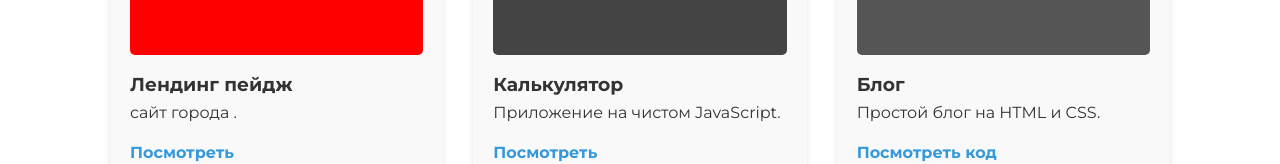
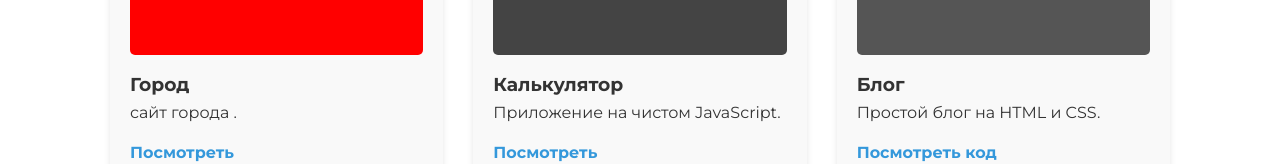
Before and after one commit to lopata11/Bulignick, a plain HTML site: page index.html in a window 1280 px wide. Shown: the part 1416-1580 px from the top of the page. Drawn offline with Linux system fonts and the light colour scheme.

Commit message:
Update index.html

```diff
--- a/index.html
+++ b/index.html
@@ -60,7 +60,7 @@
                 <!-- Карточка проекта 1 -->
                 <div class="project-card">
                     <div class="card-image" style="background-color: #ff0000;"></div>
-                    <h3>Лендинг пейдж</h3>
+                    <h3>Город</h3>
                     <p>сайт города  .</p>
                     <a href="https://lopata11.github.io/Kamen/index.html" class="btn-small">Посмотреть </a>
                 </div>
```
